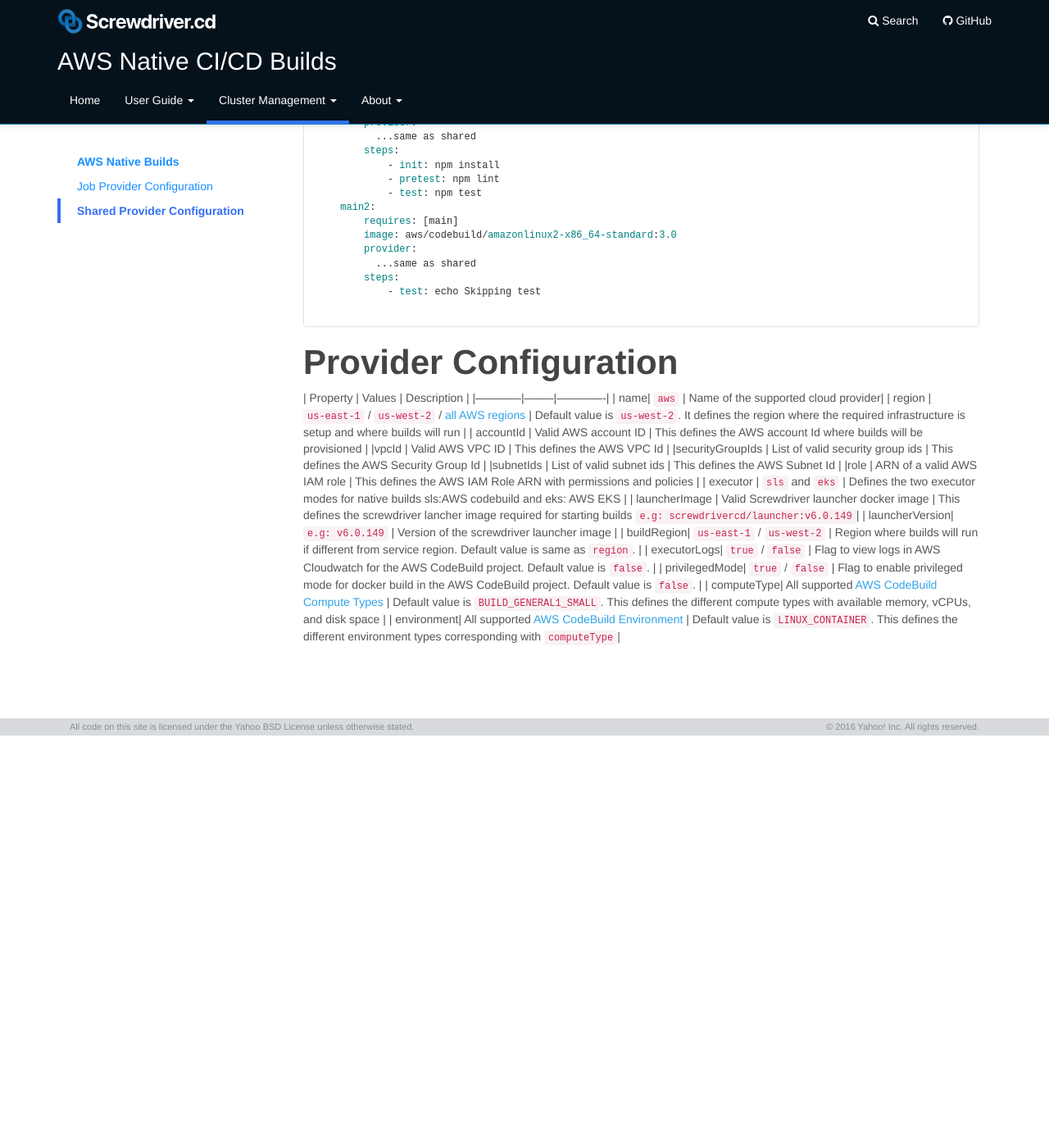
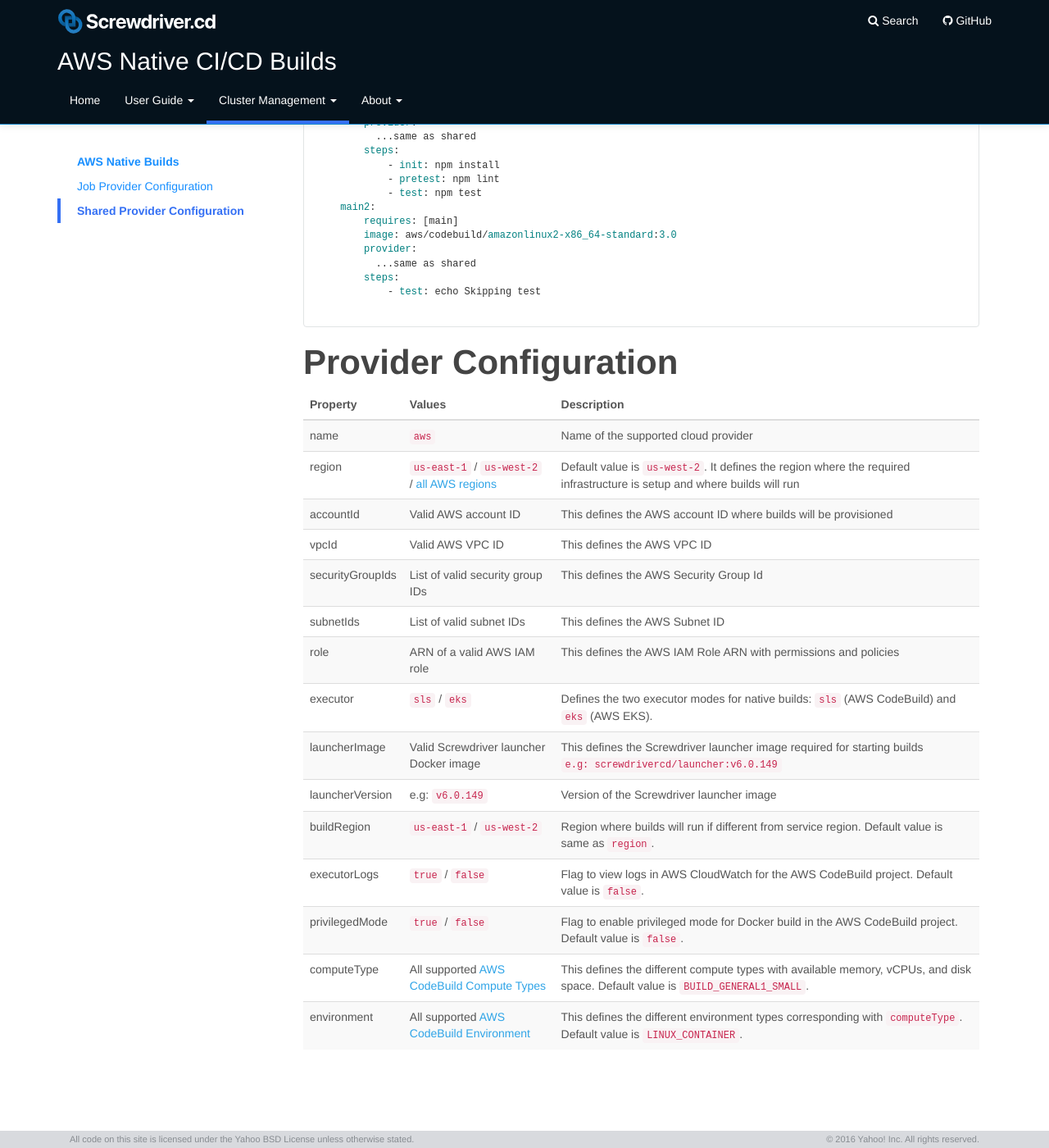
Before and after one commit to screwdriver-cd/guide, a Jekyll site: the page built from docs/cluster-management/aws-integration.md, in a window 1280 px wide and 1400 px high, scrolled down 2406 px. Shown: the whole window at 82% size. Built offline with Jekyll 4.4.1, drawn with Linux system fonts in a browser that asks for light colours; before the commit the page ends 3303 px from its top, so only the background shows below that.

Commit message:
fix: Add spacing and newlines to try to fix AWS table (#518)

````diff
--- a/docs/cluster-management/aws-integration.md
+++ b/docs/cluster-management/aws-integration.md
@@ -145,20 +145,21 @@ jobs:
 ```
 
 # Provider Configuration
+
  | Property | Values | Description |
  |------------|--------|-------------|
- | name| `aws` | Name of the supported cloud provider|
- | region    | `us-east-1` / `us-west-2` / [all AWS regions](https://docs.aws.amazon.com/AmazonRDS/latest/UserGuide/Concepts.RegionsAndAvailabilityZones.html)  | Default value is `us-west-2`. It defines the region where the required infrastructure is setup and where builds will run |
- | accountId | Valid AWS account ID | This defines the AWS account Id where builds will be provisioned |
- |vpcId | Valid AWS VPC ID | This defines the AWS VPC Id |
- |securityGroupIds | List of valid security group ids | This defines the AWS Security Group Id |
- |subnetIds | List of valid subnet ids | This defines the AWS Subnet Id |
- |role | ARN of a valid AWS IAM role  | This defines the AWS IAM Role ARN with permissions and policies |
- | executor | `sls` and `eks` | Defines the two executor modes for native builds sls:AWS codebuild  and eks: AWS EKS |
- | launcherImage | Valid Screwdriver launcher docker image | This defines the screwdriver lancher image required for starting builds `e.g: screwdrivercd/launcher:v6.0.149`|
-| launcherVersion| `e.g: v6.0.149` | Version of the screwdriver launcher image |
-| buildRegion| `us-east-1` / `us-west-2` | Region where builds will run if different from service region. Default value is same as `region`. |
-| executorLogs| `true` / `false` | Flag to view logs in AWS Cloudwatch for the AWS CodeBuild project. Default value is `false`. |
-| privilegedMode| `true` / `false` | Flag to enable privileged mode for docker build in the AWS CodeBuild project. Default value is `false`. |
-| computeType| All supported [AWS CodeBuild Compute Types](https://docs.aws.amazon.com/codebuild/latest/userguide/build-env-ref-compute-types.html) | Default value is `BUILD_GENERAL1_SMALL`. This defines the different compute types with available memory, vCPUs, and disk space  |
-| environment| All supported [AWS CodeBuild Environment](https://docs.aws.amazon.com/codebuild/latest/userguide/build-env-ref-compute-types.html) | Default value is `LINUX_CONTAINER`. This defines the different environment types corresponding with `computeType`|
+ | name | `aws` | Name of the supported cloud provider |
+ | region | `us-east-1` / `us-west-2` / [all AWS regions](https://docs.aws.amazon.com/AmazonRDS/latest/UserGuide/Concepts.RegionsAndAvailabilityZones.html) | Default value is `us-west-2`. It defines the region where the required infrastructure is setup and where builds will run |
+ | accountId | Valid AWS account ID | This defines the AWS account ID where builds will be provisioned |
+ | vpcId | Valid AWS VPC ID | This defines the AWS VPC ID |
+ | securityGroupIds | List of valid security group IDs | This defines the AWS Security Group Id |
+ | subnetIds | List of valid subnet IDs | This defines the AWS Subnet ID |
+ | role | ARN of a valid AWS IAM role  | This defines the AWS IAM Role ARN with permissions and policies |
+ | executor | `sls` / `eks` | Defines the two executor modes for native builds: `sls` (AWS CodeBuild) and `eks` (AWS EKS). |
+ | launcherImage | Valid Screwdriver launcher Docker image | This defines the Screwdriver launcher image required for starting builds `e.g: screwdrivercd/launcher:v6.0.149` |
+ | launcherVersion | e.g: `v6.0.149` | Version of the Screwdriver launcher image |
+ | buildRegion | `us-east-1` / `us-west-2` | Region where builds will run if different from service region. Default value is same as `region`. |
+ | executorLogs | `true` / `false` | Flag to view logs in AWS CloudWatch for the AWS CodeBuild project. Default value is `false`. |
+ | privilegedMode | `true` / `false` | Flag to enable privileged mode for Docker build in the AWS CodeBuild project. Default value is `false`. |
+ | computeType | All supported [AWS CodeBuild Compute Types](https://docs.aws.amazon.com/codebuild/latest/userguide/build-env-ref-compute-types.html) | This defines the different compute types with available memory, vCPUs, and disk space. Default value is `BUILD_GENERAL1_SMALL`.   |
+ | environment | All supported [AWS CodeBuild Environment](https://docs.aws.amazon.com/codebuild/latest/userguide/build-env-ref-compute-types.html) | This defines the different environment types corresponding with `computeType`. Default value is `LINUX_CONTAINER`. |
````
